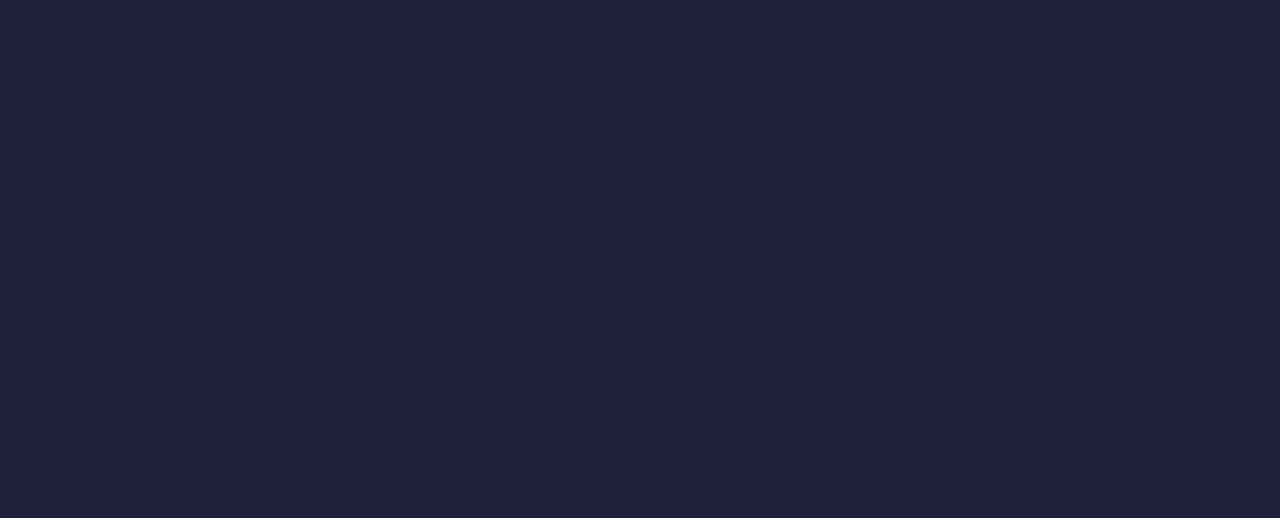
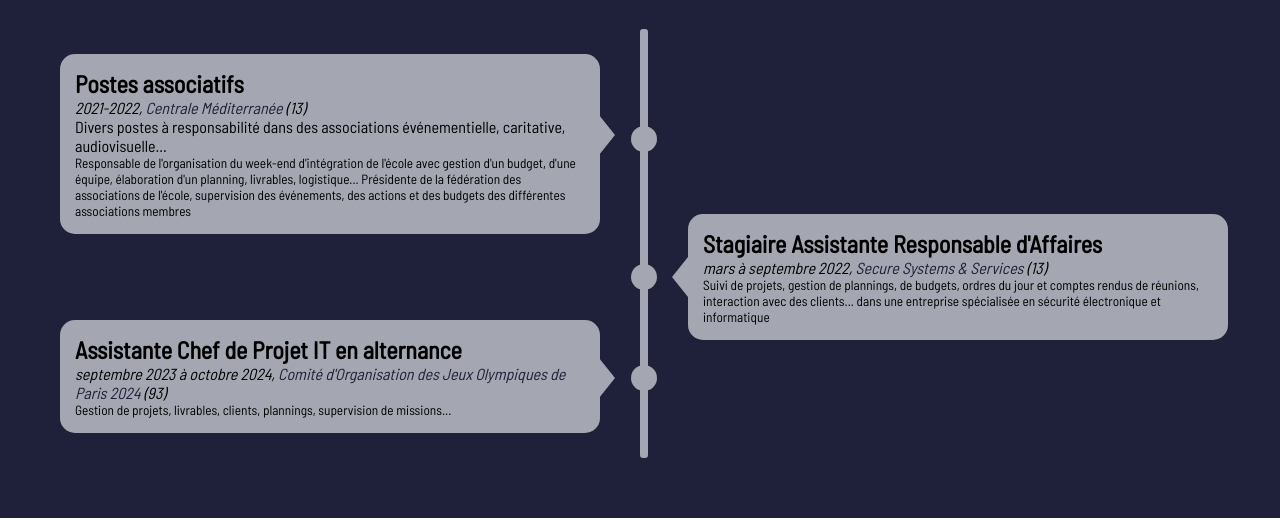
Before and after one commit to arabachou/CVInteractif, a plain HTML site: page experience.html in a window 1280 px wide. Shown: the part 232-760 px from the top of the page. Drawn offline with Linux system fonts and the light colour scheme.

Commit message:
onglets complets

```diff
--- a/biblio.txt
+++ b/biblio.txt
@@ -1,2 +1,7 @@
 openclassrooms
 https://www.codeur.com/tuto/css/timeline-en-html-css/#timeline_horizontale
+
+
+plus loin :
+responsive
++ d'animation / interactivité
--- a/experience.html
+++ b/experience.html
@@ -21,6 +21,31 @@
         </header>
         <main>
             <h1 class="titreOnglet">Expérience professionnelle et associative</h1>
+            <div class="frise">
+                <article>
+                    <h2>Postes associatifs</h2>
+                    <em>2021-2022, <a href="https://www.centrale-mediterranee.fr/fr">Centrale Méditerranée</a> (13)</em><br>
+                    Divers postes à responsabilité dans des associations événementielle, caritative, audiovisuelle... <br>
+                    <div class="detail">
+                        Responsable de l'organisation du week-end d'intégration de l'école avec gestion d'un budget, d'une équipe, élaboration d'un planning, livrables, logistique...
+                        Présidente de la fédération des associations de l'école, supervision des événements, des actions et des budgets des différentes associations membres
+                    </div>
+                </article>
+                <article>
+                    <h2>Stagiaire Assistante Responsable d'Affaires</h2>
+                    <em>mars à septembre 2022, <a href="https://www.secure-systems.fr/">Secure Systems & Services</a> (13)</em><br>
+                    <div class="detail">
+                        Suivi de projets, gestion de plannings, de budgets, ordres du jour et comptes rendus de réunions, interaction avec des clients... dans une entreprise spécialisée en sécurité électronique et informatique
+                    </div>
+                </article>
+                <article>
+                    <h2>Assistante Chef de Projet IT en alternance</h2>
+                    <em>septembre 2023 à octobre 2024, <a href="https://www.paris2024.org/fr/">Comité d'Organisation des Jeux Olympiques de Paris 2024</a> (93)</em><br>
+                    <div class="detail">
+                        Gestion de projets, livrables, clients, plannings, supervision de missions...
+                    </div>
+                </article>
+            </div>
         </main>
         <footer>
             <a href="https://fr.linkedin.com/in/agathe-rabachou-32120b199/" class="lienLinkedin">
--- a/styles/styleAccueil.css
+++ b/styles/styleAccueil.css
@@ -23,6 +23,11 @@ header a{
     text-decoration: none;
     padding: 10px 70px;
     font-weight: 600;
+}
+
+a{
+    text-decoration: none;
+    color: #A4A6B1;
 }
 
 .boutonGauche{
--- a/styles/styleCompetence.css
+++ b/styles/styleCompetence.css
@@ -60,9 +60,42 @@ a:hover {
 h1{
     color: #A4A6B1;
     font-size: 3.5em;
-    margin-bottom: 30px;
+    margin-bottom: 20px;
 }
 
 .titreOnglet{
     margin-left: 100px;
 }
+
+.fiches {
+    display: flex;
+    gap: 40px;
+    justify-content: center;
+    z-index: 1;
+}
+
+.fiches article{
+    background-color: #A4A6B1;
+    padding: 60px 40px 30px 40px;
+    border-bottom-left-radius: 15px;
+    margin-top: 50px;
+    width: 180px;
+}
+
+h2 {
+    margin-bottom: 10px;
+}
+
+.fiches article:before{
+    content: "";
+    display: block;
+    position: relative;
+    top: -25px;
+    left: 50%;
+    background: #1F2039;
+    width: 16px;
+    height: 16px;
+    border-radius: 50%;
+    transform: translateX(-50%);
+    z-index: 2;
+}
--- a/styles/styleContact.css
+++ b/styles/styleContact.css
@@ -86,6 +86,7 @@ input[type='text']::placeholder,
 input[type='email']::placeholder {
     color: #1F2039;
     opacity: 50%;
+    font-family: 'Barlow Semi Condensed', sans-serif;
 }
 
 button {
--- a/styles/styleExperience.css
+++ b/styles/styleExperience.css
@@ -23,6 +23,11 @@ header a{
     text-decoration: none;
     padding: 10px 70px;
     font-weight: 600;
+}
+
+a{
+    text-decoration: none;
+    color: #1F2039;
 }
 
 .boutonGauche{
@@ -66,3 +71,80 @@ h1{
 .titreOnglet{
     margin-left: 100px;
 }
+
+.frise{
+    box-sizing: border-box;
+    position: relative;
+    margin: 0 auto;
+    padding: 40px 60px;
+    overflow: auto;
+}
+
+.frise:after{
+    content: "";
+    position: absolute;
+    top: 15px;
+    bottom: 15px;
+    left: 50%;
+    width: 8px;
+    background: #A4A6B1;
+    border-radius: 3px;
+    z-index: 1;
+}
+
+.detail {
+    font-size: smaller;
+}
+
+.frise article{
+    position: relative;
+    background-color: #A4A6B1;
+    width: calc( 50% - 70px );
+    padding: 15px;
+    border-radius: 15px;
+}
+
+.frise article + article{
+    margin-top: -20px;
+}
+
+.frise article:before{
+    content:"";
+    display: block;
+    position: absolute;
+    top: 40%;
+    right: -57px;
+    background-color: #A4A6B1;
+    width: 26px;
+    height: 26px;
+    border-radius: 50%;
+    z-index: 2;
+}
+
+.frise article:after {
+    content:"";
+    position: absolute;
+    top: 34%;
+    right: -15px;
+    width: 0;
+    height: 0;
+    border-top: 20px solid transparent;
+    border-left: 16px solid #A4A6B1;
+    border-bottom: 20px solid transparent;
+}
+
+.frise article:nth-child(even) {
+    margin-left: calc( 50% + 48px );
+}
+
+.frise article:nth-child(even):before {
+    left: auto;
+    right: calc( 100% + 31px );
+}
+
+.frise article:nth-child(even):after {
+    left: auto;
+    right: 100%;
+    border-left: none;
+    border-right: 16px solid #A4A6B1;
+}
--- a/styles/styleFormation.css
+++ b/styles/styleFormation.css
@@ -23,6 +23,11 @@ header a{
     text-decoration: none;
     padding: 10px 70px;
     font-weight: 600;
+}
+
+a{
+    text-decoration: none;
+    color: #1F2039;
 }
 
 .boutonGauche{
```
Also changed, not shown: accueil.html (+2 -2 lines), competences.html (+28 -0 lines), formation.html (+3 -3 lines), loisirs.html (+1 -1 lines).
